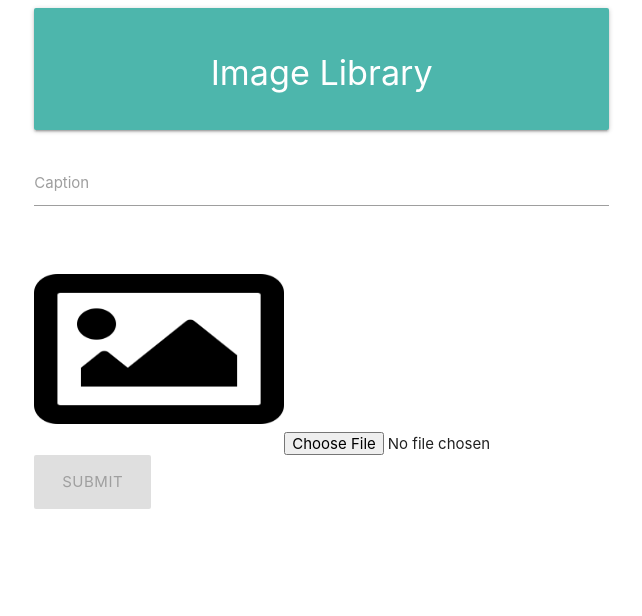
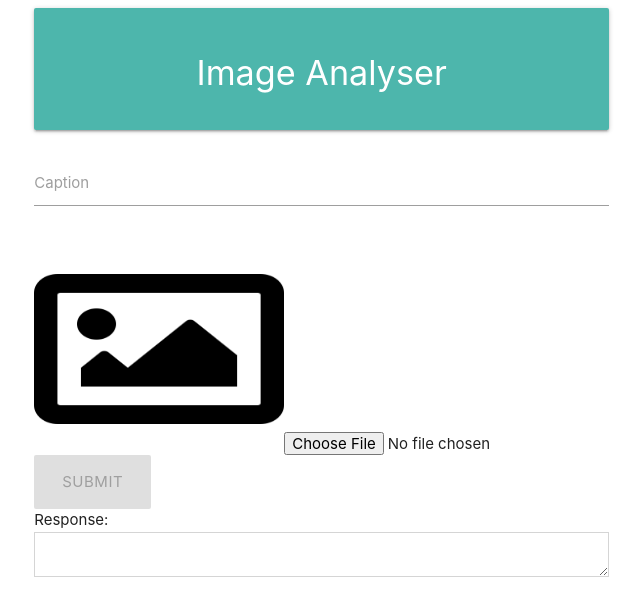
Before and after one commit to rmartinus/image-analyser-angular-gcp, an Angular app: page / in a window 1280 px wide. Shown: the top 616 px of the page, without its empty margins (169-811 px from the left). Built offline with nearby package versions, Linux system fonts and the light colour scheme.

Commit message:
Display JSON response

```diff
--- a/src/app/upload-image/upload-image.component.html
+++ b/src/app/upload-image/upload-image.component.html
@@ -2,9 +2,9 @@
   <div class="row">
     <div class="col s8 offset-2">
       <div class="card-panel teal lighten-2">
-        <h4 class="center white-text">Image Library</h4>
+        <h4 class="center white-text">Image Analyser</h4>
       </div>
-      <form #imageForm = ngForm (ngSubmit)="onSubmit(Caption, Image)">
+      <form #imageForm = ngForm (ngSubmit)="onSubmit(Caption, Image, Response)">
         <div class="row">
           <div class="input-field col s12">
             <input type="text" #Caption ngModel name="Caption" id="Caption" required>
@@ -16,6 +16,10 @@
         <div>
           <button type="submit" class="btn-large btn-submit" [disabled]="Image.value=='' || !imageForm.valid">Submit</button>
         </div>
+        <div>
+          Response:
+          <textarea #Response ngModel name="Response" id="Response" disabled></textarea>
+        </div>
       </form>
     </div>
   </div>
--- a/src/app/upload-image/upload-image.component.ts
+++ b/src/app/upload-image/upload-image.component.ts
@@ -27,7 +27,7 @@ export class UploadImageComponent implements OnInit {
     reader.readAsDataURL(this.selectedFile);
   }
 
-  onSubmit(Caption, Image) {
+  onSubmit(Caption, Image, Response) {
     this.imageService.uploadFile(Caption.value, this.selectedFile)
       .subscribe(event => {
           if (event.type === HttpEventType.UploadProgress) {
@@ -35,6 +35,7 @@ export class UploadImageComponent implements OnInit {
           } else if (event.type === HttpEventType.Response) {
             console.log(event);
             console.log('done');
+            Response.value = JSON.stringify(event.body);
             Caption.value = null;
             Image.value = null;
             this.imageUrl = "/assets/img/image-regular.png";
```
